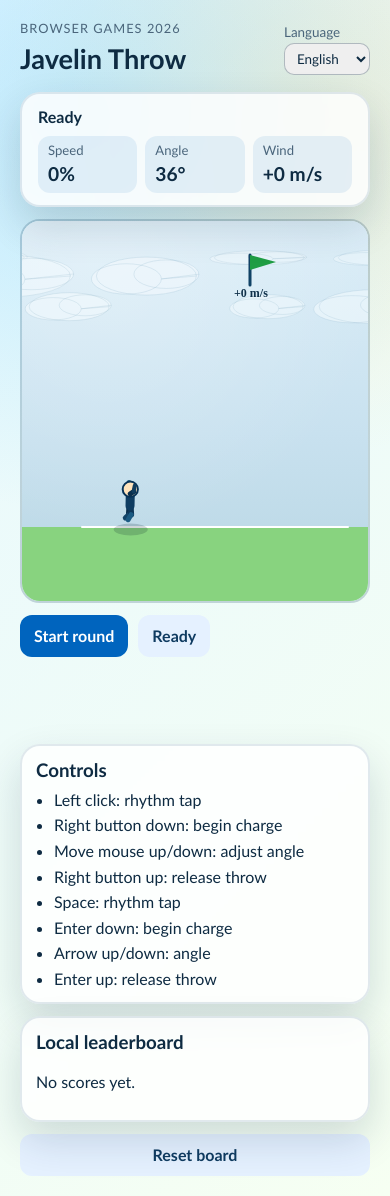
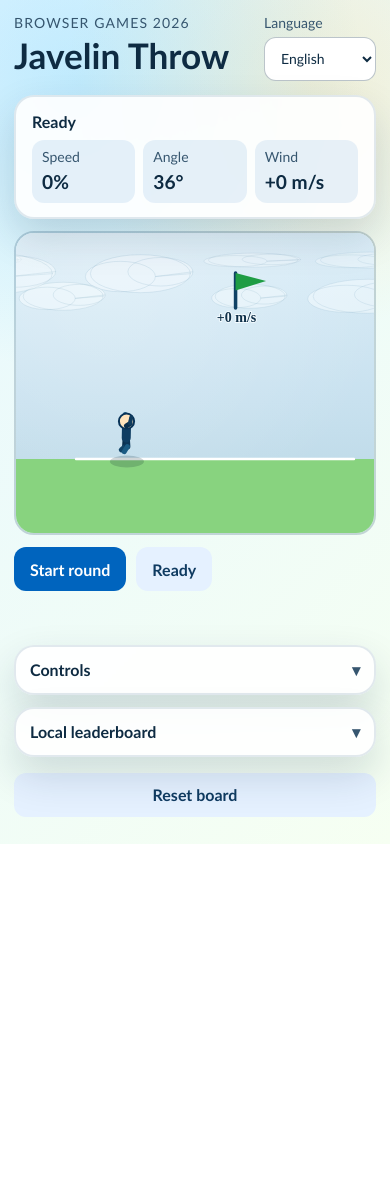
Before and after one commit to tonikv/Javelin, a React (Vite) app: page / in a window 390 px wide. After the commit the page ends 844 px from the top, so only its background shows below. Built offline with nearby package versions, Linux system fonts and the light colour scheme.

Commit message:
Implement mobile-first visual accessibility redesign

```diff
--- /dev/null
+++ b/src/app/useMediaQuery.ts
@@ -0,0 +1,39 @@
+import { useEffect, useState } from 'react';
+
+const getMatches = (query: string): boolean => {
+  if (typeof window === 'undefined' || typeof window.matchMedia !== 'function') {
+    return false;
+  }
+  return window.matchMedia(query).matches;
+};
+
+export const useMediaQuery = (query: string): boolean => {
+  const [matches, setMatches] = useState<boolean>(() => getMatches(query));
+
+  useEffect(() => {
+    if (typeof window === 'undefined' || typeof window.matchMedia !== 'function') {
+      return;
+    }
+
+    const mediaQueryList = window.matchMedia(query);
+    setMatches(mediaQueryList.matches);
+
+    const onChange = (event: MediaQueryListEvent): void => {
+      setMatches(event.matches);
+    };
+
+    if (typeof mediaQueryList.addEventListener === 'function') {
+      mediaQueryList.addEventListener('change', onChange);
+      return () => {
+        mediaQueryList.removeEventListener('change', onChange);
+      };
+    }
+
+    mediaQueryList.addListener(onChange);
+    return () => {
+      mediaQueryList.removeListener(onChange);
+    };
+  }, [query]);
+
+  return matches;
+};
--- a/src/features/javelin/JavelinPage.tsx
+++ b/src/features/javelin/JavelinPage.tsx
@@ -2,14 +2,15 @@ import { memo, useEffect, useMemo, useReducer, useState, type ReactElement } fro
 import { LanguageSwitch } from './components/LanguageSwitch';
 import { HudPanel } from './components/HudPanel';
 import { GameCanvas } from './components/GameCanvas';
-import { ScoreBoard } from './components/ScoreBoard';
-import { ControlHelp } from './components/ControlHelp';
+import { ScoreBoard, ScoreBoardContent } from './components/ScoreBoard';
+import { ControlHelp, ControlHelpContent } from './components/ControlHelp';
 import { gameReducer } from './game/reducer';
 import { WIND_MAX_MS, WIND_MIN_MS } from './game/constants';
 import type { FaultReason, HighscoreEntry } from './game/types';
 import { useGameLoop } from './hooks/useGameLoop';
 import { useLocalHighscores } from './hooks/useLocalHighscores';
 import { useI18n } from '../../i18n/init';
+import { useMediaQuery } from '../../app/useMediaQuery';
 import { createInitialGameState } from './game/update';
 
 const randomWind = (): number =>
@@ -24,7 +25,7 @@ type TopBarProps = {
 
 const TopBarComponent = ({ appTitle, gameTitle }: TopBarProps): ReactElement => (
   <header className="topbar">
-    <div>
+    <div className="topbar-title">
       <p className="eyebrow">{appTitle}</p>
       <h1>{gameTitle}</h1>
     </div>
@@ -54,12 +55,57 @@ const SideColumnComponent = ({ highscores, clearHighscores }: SideColumnProps):
 
 const SideColumn = memo(SideColumnComponent);
 
+type CompactSideColumnProps = {
+  highscores: HighscoreEntry[];
+  clearHighscores: () => void;
+};
+
+const CompactSideColumnComponent = ({
+  highscores,
+  clearHighscores
+}: CompactSideColumnProps): ReactElement => {
+  const { t } = useI18n();
+  const hasScores = highscores.length > 0;
+  const [isScoreboardOpen, setIsScoreboardOpen] = useState<boolean>(hasScores);
+
+  useEffect(() => {
+    setIsScoreboardOpen(hasScores);
+  }, [hasScores]);
+
+  return (
+    <section className="compact-side-column">
+      <details className="card disclosure disclosure-help">
+        <summary>{t('help.title')}</summary>
+        <div className="disclosure-body">
+          <ControlHelpContent />
+        </div>
+      </details>
+      <details
+        className="card disclosure disclosure-scoreboard"
+        open={isScoreboardOpen}
+        onToggle={(event) => setIsScoreboardOpen(event.currentTarget.open)}
+      >
+        <summary>{t('scoreboard.title')}</summary>
+        <div className="disclosure-body">
+          <ScoreBoardContent highscores={highscores} />
+        </div>
+      </details>
+      <button type="button" className="ghost reset-scores" onClick={clearHighscores}>
+        {t('action.resetScores')}
+      </button>
+    </section>
+  );
+};
+
+const CompactSideColumn = memo(CompactSideColumnComponent);
+
 export const JavelinPage = (): ReactElement => {
   const { t, formatNumber, locale } = useI18n();
   const [state, dispatch] = useReducer(gameReducer, undefined, createInitialGameState);
   const [nameInput, setNameInput] = useState('AAA');
   const [savedRoundId, setSavedRoundId] = useState<number>(-1);
   const { highscores, addHighscore, clearHighscores, isHighscore } = useLocalHighscores();
+  const isCompactLayout = useMediaQuery('(max-width: 1023px)');
 
   useGameLoop(dispatch);
 
@@ -206,7 +252,11 @@ export const JavelinPage = (): ReactElement => {
           )}
         </div>
 
-        <SideColumn highscores={highscores} clearHighscores={clearHighscores} />
+        {isCompactLayout ? (
+          <CompactSideColumn highscores={highscores} clearHighscores={clearHighscores} />
+        ) : (
+          <SideColumn highscores={highscores} clearHighscores={clearHighscores} />
+        )}
       </section>
     </main>
   );
--- a/src/features/javelin/components/ControlHelp.tsx
+++ b/src/features/javelin/components/ControlHelp.tsx
@@ -1,39 +1,55 @@
 import { memo, useMemo, type ReactElement } from 'react';
 import { useI18n } from '../../../i18n/init';
 
+type ControlHelpContentProps = {
+  isTouchDevice?: boolean;
+};
+
+const detectTouchDevice = (): boolean => {
+  if (typeof window === 'undefined') {
+    return false;
+  }
+  return 'ontouchstart' in window || navigator.maxTouchPoints > 0;
+};
+
+const ControlHelpContentComponent = ({ isTouchDevice }: ControlHelpContentProps): ReactElement => {
+  const { t } = useI18n();
+  const useTouchHelp = useMemo(() => isTouchDevice ?? detectTouchDevice(), [isTouchDevice]);
+  const helpItems = useMemo(
+    () =>
+      useTouchHelp
+        ? [t('help.touch1'), t('help.touch2'), t('help.touch3'), t('help.touch4')]
+        : [
+            t('help.mouse1'),
+            t('help.mouse2'),
+            t('help.mouse3'),
+            t('help.mouse4'),
+            t('help.kbd1'),
+            t('help.kbd2'),
+            t('help.kbd3'),
+            t('help.kbd4')
+          ],
+    [t, useTouchHelp]
+  );
+
+  return (
+    <ul className="control-help-list">
+      {helpItems.map((item, index) => (
+        <li key={`${index}-${item}`}>{item}</li>
+      ))}
+    </ul>
+  );
+};
+
+export const ControlHelpContent = memo(ControlHelpContentComponent);
+
 const ControlHelpComponent = (): ReactElement => {
   const { t } = useI18n();
-  const isTouchDevice = useMemo(() => {
-    if (typeof window === 'undefined') {
-      return false;
-    }
-    return 'ontouchstart' in window || navigator.maxTouchPoints > 0;
-  }, []);
 
   return (
     <section className="card control-help" aria-label={t('help.title')}>
       <h3>{t('help.title')}</h3>
-      <ul>
-        {isTouchDevice ? (
-          <>
-            <li>{t('help.touch1')}</li>
-            <li>{t('help.touch2')}</li>
-            <li>{t('help.touch3')}</li>
-            <li>{t('help.touch4')}</li>
-          </>
-        ) : (
-          <>
-            <li>{t('help.mouse1')}</li>
-            <li>{t('help.mouse2')}</li>
-            <li>{t('help.mouse3')}</li>
-            <li>{t('help.mouse4')}</li>
-            <li>{t('help.kbd1')}</li>
-            <li>{t('help.kbd2')}</li>
-            <li>{t('help.kbd3')}</li>
-            <li>{t('help.kbd4')}</li>
-          </>
-        )}
-      </ul>
+      <ControlHelpContent />
     </section>
   );
 };
--- a/src/features/javelin/components/ScoreBoard.tsx
+++ b/src/features/javelin/components/ScoreBoard.tsx
@@ -6,7 +6,11 @@ type ScoreBoardProps = {
   highscores: HighscoreEntry[];
 };
 
-const ScoreBoardComponent = ({ highscores }: ScoreBoardProps): ReactElement => {
+type ScoreBoardContentProps = {
+  highscores: HighscoreEntry[];
+};
+
+const ScoreBoardContentComponent = ({ highscores }: ScoreBoardContentProps): ReactElement => {
   const { t, formatNumber, locale } = useI18n();
   const dateFormatter = useMemo(
     () =>
@@ -18,24 +22,32 @@ const ScoreBoardComponent = ({ highscores }: ScoreBoardProps): ReactElement => {
     [locale]
   );
 
+  if (highscores.length === 0) {
+    return <p className="scoreboard-empty">{t('scoreboard.empty')}</p>;
+  }
+
+  return (
+    <ol className="scoreboard-list">
+      {highscores.map((entry) => (
+        <li key={entry.id} className="scoreboard-entry">
+          <span>{entry.name}</span>
+          <strong>{formatNumber(entry.distanceM)} m</strong>
+          <time>{dateFormatter.format(new Date(entry.playedAtIso))}</time>
+        </li>
+      ))}
+    </ol>
+  );
+};
+
+export const ScoreBoardContent = memo(ScoreBoardContentComponent);
+
+const ScoreBoardComponent = ({ highscores }: ScoreBoardProps): ReactElement => {
+  const { t } = useI18n();
+
   return (
     <section className="card scoreboard" aria-label={t('scoreboard.title')}>
       <h3>{t('scoreboard.title')}</h3>
-      {highscores.length === 0 ? (
-        <p>{t('scoreboard.empty')}</p>
-      ) : (
-        <ol>
-          {highscores.map((entry) => (
-            <li key={entry.id}>
-              <span>{entry.name}</span>
-              <strong>{formatNumber(entry.distanceM)} m</strong>
-              <time>
-                {dateFormatter.format(new Date(entry.playedAtIso))}
-              </time>
-            </li>
-          ))}
-        </ol>
-      )}
+      <ScoreBoardContent highscores={highscores} />
     </section>
   );
 };
--- a/src/index.css
+++ b/src/index.css
@@ -5,9 +5,9 @@
   font-weight: 500;
   text-rendering: optimizeLegibility;
   --bg-main: #f2fbff;
-  --bg-card: rgba(255, 255, 255, 0.82);
+  --bg-card: rgba(255, 255, 255, 0.9);
   --text-main: #0e2b42;
-  --text-soft: #4a657b;
+  --text-soft: #36566f;
   --accent: #008f55;
   --accent-strong: #0064be;
   --warning: #bc3c2a;
@@ -21,12 +21,13 @@
 
 body {
   margin: 0;
+  min-height: 100vh;
+  font-size: 16px;
   color: var(--text-main);
   background:
     radial-gradient(circle at 20% 10%, rgba(84, 196, 255, 0.28), transparent 35%),
     radial-gradient(circle at 80% 10%, rgba(255, 201, 101, 0.24), transparent 30%),
     linear-gradient(135deg, #e7f8ff 0%, #f6fff2 100%);
-  min-height: 100vh;
 }
 
 button,
@@ -37,7 +38,8 @@ select {
 
 button:focus-visible,
 input:focus-visible,
-select:focus-visible {
+select:focus-visible,
+summary:focus-visible {
   outline: 3px solid #003f77;
   outline-offset: 2px;
 }
@@ -45,15 +47,20 @@ select:focus-visible {
 .page {
   max-width: 1100px;
   margin: 0 auto;
-  padding: 20px;
+  padding: 16px;
+  display: grid;
+  gap: 14px;
 }
 
 .topbar {
-  display: flex;
-  gap: 16px;
-  justify-content: space-between;
-  align-items: center;
-  margin-bottom: 14px;
+  display: grid;
+  grid-template-columns: minmax(0, 1fr) auto;
+  gap: 12px;
+  align-items: start;
+}
+
+.topbar-title {
+  min-width: 0;
 }
 
 .eyebrow {
@@ -61,22 +68,26 @@ select:focus-visible {
   text-transform: uppercase;
   letter-spacing: 0.08em;
   color: var(--text-soft);
-  font-size: 0.8rem;
+  font-size: 0.875rem;
+  line-height: 1.3;
 }
 
 h1 {
   margin: 0;
-  font-size: clamp(1.7rem, 3.4vw, 2.5rem);
+  font-size: clamp(1.95rem, 8.6vw, 2.5rem);
+  line-height: 1.08;
+  overflow-wrap: anywhere;
 }
 
 .layout {
   display: grid;
-  grid-template-columns: 2fr 1fr;
-  gap: 16px;
+  grid-template-columns: 1fr;
+  gap: 14px;
 }
 
 .main-column,
-.side-column {
+.side-column,
+.compact-side-column {
   display: grid;
   gap: 12px;
   align-content: start;
@@ -91,7 +102,7 @@ h1 {
 }
 
 .hud-panel {
-  padding: 12px 16px;
+  padding: 14px 16px;
 }
 
 .hud-topline {
@@ -103,7 +114,7 @@ h1 {
 }
 
 .hud-hint {
-  font-size: 0.84rem;
+  font-size: 0.875rem;
   color: var(--text-soft);
   margin-bottom: 8px;
 }
@@ -120,7 +131,7 @@ h1 {
 }
 
 .hud-item {
-  padding: 6px 10px;
+  padding: 8px 10px;
   border-radius: 12px;
   background: rgba(0, 100, 190, 0.09);
   display: grid;
@@ -128,105 +139,12 @@ h1 {
 }
 
 .hud-item span {
-  font-size: 0.82rem;
+  font-size: 0.875rem;
   color: var(--text-soft);
 }
 
 .hud-item strong {
   font-size: 1.2rem;
-}
-
-.release-box {
-  margin-top: 10px;
-  display: grid;
-  gap: 2px;
-}
-
-.release-box progress {
-  width: 100%;
-  height: 8px;
-}
-
-.meter-row {
-  margin-top: 10px;
-  display: flex;
-  flex-wrap: wrap;
-  gap: 12px;
-}
-
-.timing-meter {
-  display: grid;
-  grid-template-columns: auto 1fr;
-  align-items: center;
-  gap: 8px;
-  padding: 8px 10px;
-  border-radius: 14px;
-  background: rgba(11, 61, 98, 0.08);
-  border: 1px solid rgba(8, 52, 87, 0.14);
-}
-
-.timing-meter svg {
-  width: 94px;
-  height: 94px;
-}
-
-.timing-track {
-  fill: none;
-  stroke: rgba(11, 34, 56, 0.2);
-  stroke-width: 8;
-}
-
-.timing-zone {
-  fill: none;
-  stroke-linecap: round;
-}
-
-.zone-good {
-  stroke: rgba(30, 142, 247, 0.7);
-  stroke-width: 8;
-}
-
-.zone-perfect {
-  stroke: rgba(18, 196, 119, 0.95);
-  stroke-width: 9;
-}
-
-.timing-cursor {
-  fill: #f6d255;
-  stroke: #0f3b61;
-  stroke-width: 2;
-}
-
-.timing-meter-meta {
-  display: grid;
-  gap: 2px;
-}
-
-.timing-meter-meta span {
-  color: var(--text-soft);
-  font-size: 0.83rem;
-}
-
-.timing-meter-meta strong {
-  font-size: 1rem;
-}
-
-.timing-meter-meta small {
-  color: #0e4f77;
-  font-weight: 700;
-}
-
-.timing-meter.feedback-perfect {
-  background: rgba(18, 196, 119, 0.16);
-}
-
-.timing-meter.feedback-good {
-  background: rgba(30, 142, 247, 0.13);
-}
-
-.timing-meter.is-active {
-  border-color: rgba(11, 92, 163, 0.45);
-  box-shadow: inset 0 0 0 1px rgba(11, 92, 163, 0.18);
 }
 
 .canvas-frame {
@@ -237,7 +155,7 @@ h1 {
 
 .game-canvas {
   width: 100%;
-  height: min(54vh, 460px);
+  height: clamp(170px, 36vh, 300px);
   display: block;
   background: #dff5ff;
   touch-action: none;
@@ -245,6 +163,7 @@ h1 {
 
 .actions {
   display: flex;
+  flex-wrap: wrap;
   gap: 10px;
 }
 
@@ -252,16 +171,18 @@ h1 {
 .session-best {
   display: inline-flex;
   align-items: center;
-  padding: 4px 10px;
+  padding: 5px 10px;
   border-radius: 999px;
   background: rgba(0, 100, 190, 0.1);
   color: #0f3b61;
+  font-size: 0.875rem;
 }
 
 button {
   border: 0;
   border-radius: 12px;
-  padding: 10px 14px;
+  min-height: 44px;
+  padding: 10px 16px;
   font-weight: 700;
   background: var(--accent-strong);
   color: #fff;
@@ -273,10 +194,17 @@ button.ghost {
   color: #0f3b61;
 }
 
+.side-column > button.ghost,
+.reset-scores {
+  width: 100%;
+  margin-top: 4px;
+}
+
 .result-live {
   min-height: 1.6em;
   font-size: 1.02rem;
   font-weight: 700;
+  margin: 2px 0 0;
 }
 
 .result-live.is-foul {
@@ -284,7 +212,7 @@ button.ghost {
 }
 
 .result-note {
-  margin: -6px 0 0;
+  margin: -4px 0 0;
   min-height: 1.2em;
   font-size: 0.9rem;
   color: var(--text-soft);
@@ -297,6 +225,7 @@ button.ghost {
 
 .save-form {
   display: flex;
+  flex-wrap: wrap;
   gap: 10px;
   align-items: end;
 }
@@ -304,15 +233,18 @@ button.ghost {
 .save-form label {
   display: grid;
   gap: 4px;
-  font-size: 0.9rem;
+  font-size: 0.875rem;
 }
 
 .save-form input {
   border: 1px solid rgba(15, 59, 97, 0.28);
   border-radius: 10px;
-  padding: 7px 8px;
-  width: 120px;
+  min-height: 44px;
+  padding: 9px 10px;
+  width: min(190px, 100%);
   text-transform: uppercase;
+  background: #fff;
+  color: var(--text-main);
 }
 
 .badge {
@@ -324,30 +256,28 @@ button.ghost {
   font-weight: 700;
 }
 
-.control-help {
+.control-help,
+.scoreboard {
   padding: 12px 14px;
 }
 
-.control-help h3 {
-  margin: 0 0 6px;
+.control-help h3,
+.scoreboard h3 {
+  margin: 0 0 8px;
 }
 
-.control-help ul {
+.control-help-list {
   margin: 0;
   padding-left: 18px;
   display: grid;
   gap: 4px;
 }
 
-.scoreboard {
-  padding: 12px 14px;
+.scoreboard-empty {
+  margin: 0;
 }
 
-.scoreboard h3 {
-  margin: 0 0 8px;
-}
-
-.scoreboard ol {
+.scoreboard-list {
   list-style: none;
   margin: 0;
   padding: 0;
@@ -355,9 +285,9 @@ button.ghost {
   gap: 6px;
 }
 
-.scoreboard li {
+.scoreboard-entry {
   display: grid;
-  grid-template-columns: 1fr auto auto;
+  grid-template-columns: minmax(0, 1fr) auto auto;
   gap: 8px;
   align-items: baseline;
   padding: 6px 8px;
@@ -365,33 +295,146 @@ button.ghost {
   background: rgba(0, 143, 85, 0.08);
 }
 
-.scoreboard time {
+.scoreboard-entry time {
   color: var(--text-soft);
-  font-size: 0.8rem;
+  font-size: 0.875rem;
+}
+
+.disclosure {
+  padding: 0;
+  overflow: hidden;
+}
+
+.disclosure > summary {
+  list-style: none;
+  cursor: pointer;
+  min-height: 44px;
+  padding: 12px 14px;
+  display: flex;
+  align-items: center;
+  gap: 8px;
+  font-weight: 800;
+  user-select: none;
+}
+
+.disclosure > summary::-webkit-details-marker {
+  display: none;
+}
+
+.disclosure > summary::after {
+  content: '▾';
+  margin-left: auto;
+  color: var(--text-soft);
+  transition: transform 0.16s ease;
+}
+
+.disclosure[open] > summary::after {
+  transform: rotate(180deg);
+}
+
+.disclosure-body {
+  padding: 0 14px 12px;
 }
 
 .language-switch {
-  display: flex;
-  flex-direction: column;
-  gap: 2px;
-  font-size: 0.84rem;
+  display: grid;
+  gap: 4px;
+  font-size: 0.875rem;
   color: var(--text-soft);
+  align-content: start;
 }
 
 .language-switch select {
-  padding: 6px 8px;
-  border-radius: 10px;
+  min-height: 44px;
+  min-width: 118px;
+  padding: 10px 12px;
+  border-radius: 12px;
   border: 1px solid rgba(14, 43, 66, 0.28);
   color: var(--text-main);
+  background: #fff;
 }
 
-@media (max-width: 860px) {
-  .layout {
-    grid-template-columns: 1fr;
+@media (max-width: 420px) {
+  .page {
+    padding: 14px;
+  }
+
+  h1 {
+    font-size: clamp(1.75rem, 10vw, 2.2rem);
+  }
+
+  .language-switch select {
+    min-width: 112px;
+    max-width: 138px;
+  }
+}
+
+@media (min-width: 600px) {
+  .page {
+    padding: 20px;
+    gap: 16px;
+  }
+
+  h1 {
+    font-size: clamp(2.1rem, 6.2vw, 2.8rem);
   }
 
   .game-canvas {
-    height: min(52vh, 380px);
+    height: clamp(220px, 45vh, 360px);
+  }
+
+  .actions {
+    gap: 12px;
+  }
+}
+
+@media (min-width: 1024px) {
+  .topbar {
+    display: flex;
+    gap: 16px;
+    justify-content: space-between;
+    align-items: center;
+    margin-bottom: 2px;
+  }
+
+  h1 {
+    font-size: clamp(2.2rem, 3.4vw, 2.5rem);
+  }
+
+  .layout {
+    grid-template-columns: 2fr 1fr;
+    gap: 16px;
+  }
+
+  .game-canvas {
+    height: min(54vh, 460px);
+  }
+
+  .language-switch select {
+    min-width: 140px;
+  }
+}
+
+@media (orientation: landscape) and (max-height: 500px) {
+  .page {
+    padding: 12px;
+    gap: 12px;
+  }
+
+  h1 {
+    font-size: clamp(1.6rem, 5.1vw, 2.1rem);
+  }
+
+  .game-canvas {
+    height: min(220px, 56vh);
+  }
+
+  .layout {
+    gap: 12px;
+  }
+
+  .compact-side-column {
+    gap: 10px;
   }
 }
 
```
Also changed, not shown: src/features/javelin/game/render.ts (+109 -47 lines), src/features/javelin/game/renderMeter.ts (+29 -16 lines).
